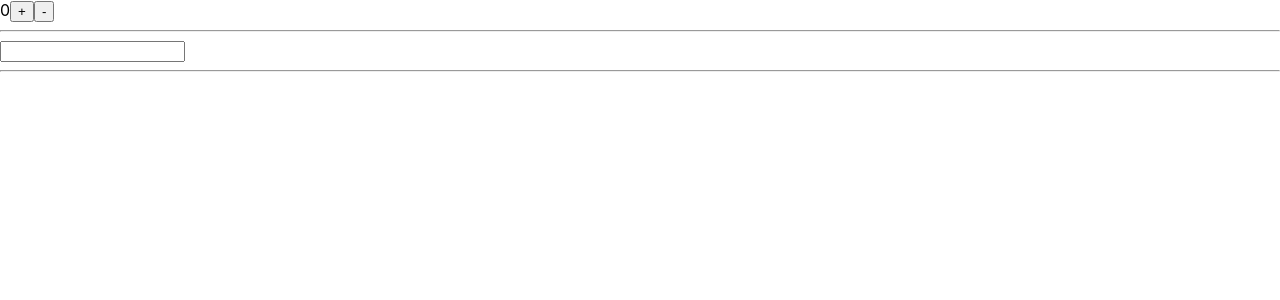
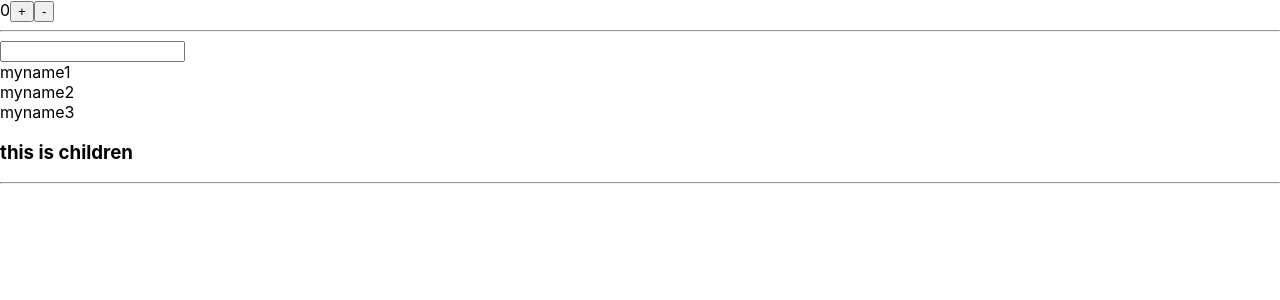
Before and after one commit to ms-liam-koh/redux-study, a React (Create React App) app: page / in a window 1280 px wide. Shown: the top 300 px of the page. Built offline with nearby package versions, Linux system fonts and the light colour scheme.

Commit message:
hooks 복습

```diff
--- a/src/components/HooksTodo.js
+++ b/src/components/HooksTodo.js
@@ -36,6 +36,26 @@ const HooksTodo = () => {
             <hr></hr>
             <input type="text" onChange={onChange} value={val}></input>
             {val}
+            <HooksChild
+            name1={'myname1'}
+            name2={'myname2'}
+            name3={'myname3'}
+            >
+                <div>
+                    <h3>this is children</h3>
+                </div>
+            </HooksChild>
+        </div>
+    )
+}
+//props 전달
+const HooksChild = ({ name1, name2, name3, children }) => {
+    return (
+        <div>
+            <div>{name1}</div>
+            <div>{name2}</div>
+            <div>{name3}</div>
+            {children}
         </div>
     )
 }
```
